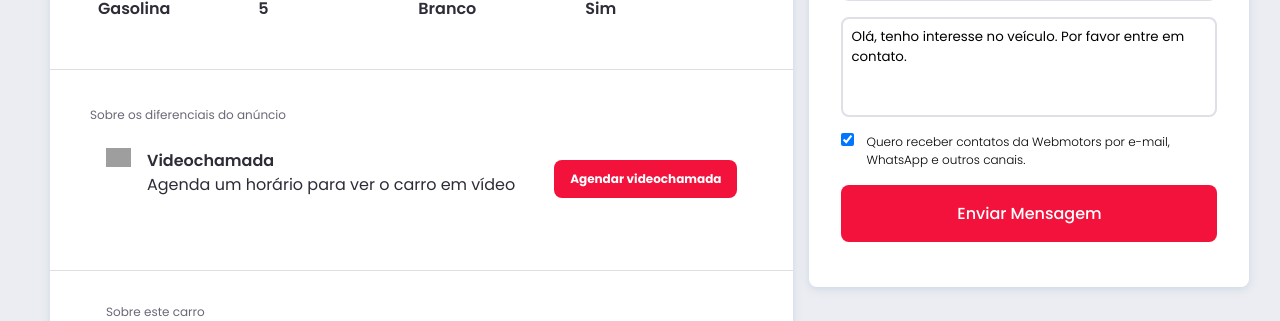
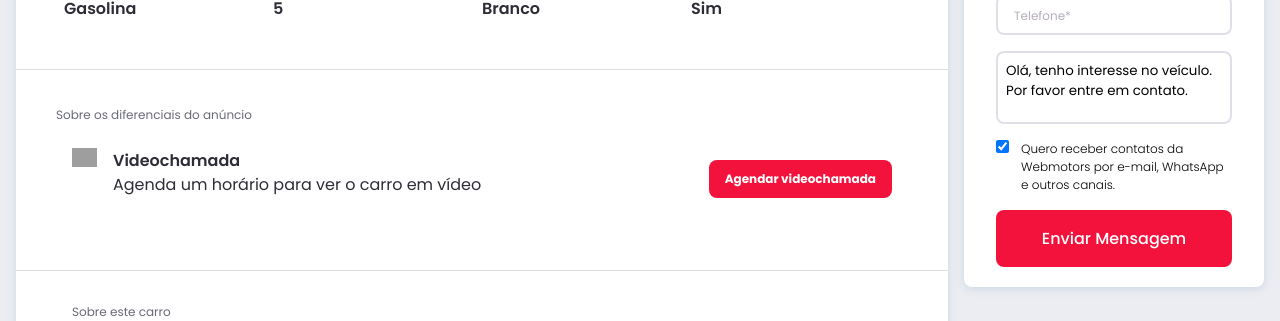
Before and after one commit to TallysonFreitas/webmotors, a React (Create React App) app: page /comprar-veiculo in a window 1280 px wide. Shown: the part 618-939 px from the top of the page. Built offline with nearby package versions, Linux system fonts and the light colour scheme; grey boxes are pictures that could not be loaded.

Commit message:
style: torna form responsivo

```diff
--- a/src/containers/InfoCarro/styles.ts
+++ b/src/containers/InfoCarro/styles.ts
@@ -5,14 +5,16 @@ export type BackgroundImage = { img: string }
 export const ContainerInfoCarro = styled.div`
   display: grid;
   padding: 0 50px;
-  margin-top: -45px;
-  margin-left: auto;
-  margin-right: auto;
+  margin: -45px auto 48px;
   max-width: 1460px;
   grid-template-columns: auto 440px;
   gap: 16px;
   position: relative;
-  margin-bottom: 48px;
+
+  @media (max-width: 1280px) {
+    padding: 0 16px;
+    grid-template-columns: auto 300px;
+  }
 
   @media (max-width: 900px) {
     display: flex;
@@ -74,6 +76,11 @@ export const ContainerFormInteresse = styled.div`
     margin-bottom: -20px;
     align-items: center;
     justify-content: space-between;
+
+    @media (max-width: 1280px) {
+      flex-direction: column-reverse;
+    }
+
     strong {
       font-size: 40px;
       font-weight: 500;
@@ -89,6 +96,11 @@ export const ContainerFormInteresse = styled.div`
       font-size: 12px;
       font-weight: 500;
       cursor: pointer;
+
+      @media (max-width: 1280px) {
+        margin-bottom: 8px;
+        margin-top: -16px;
+      }
     }
   }
 
@@ -200,6 +212,10 @@ export const CondicoesVeiculo = styled.div`
   gap: 8px;
   border-bottom: 1px solid #dedede;
 
+  @media (max-width: 1280px) {
+    max-height: 800px;
+  }
+
   @media (max-width: 900px) {
     max-height: 600px;
   }
@@ -208,7 +224,7 @@ export const CondicoesVeiculo = styled.div`
     display: flex;
     gap: 16px;
 
-    @media (max-width: 900px) {
+    @media (max-width: 1280px) {
       flex-direction: column;
       align-items: center;
     }
@@ -427,6 +443,11 @@ export const PrecosVeiculo = styled.div`
     display: flex;
     gap: 40px;
 
+    @media (max-width: 1280px) {
+      flex-wrap: wrap;
+      justify-content: space-between;
+    }
+
     @media (max-width: 900px) {
       flex-direction: column;
       gap: 24px;
```
